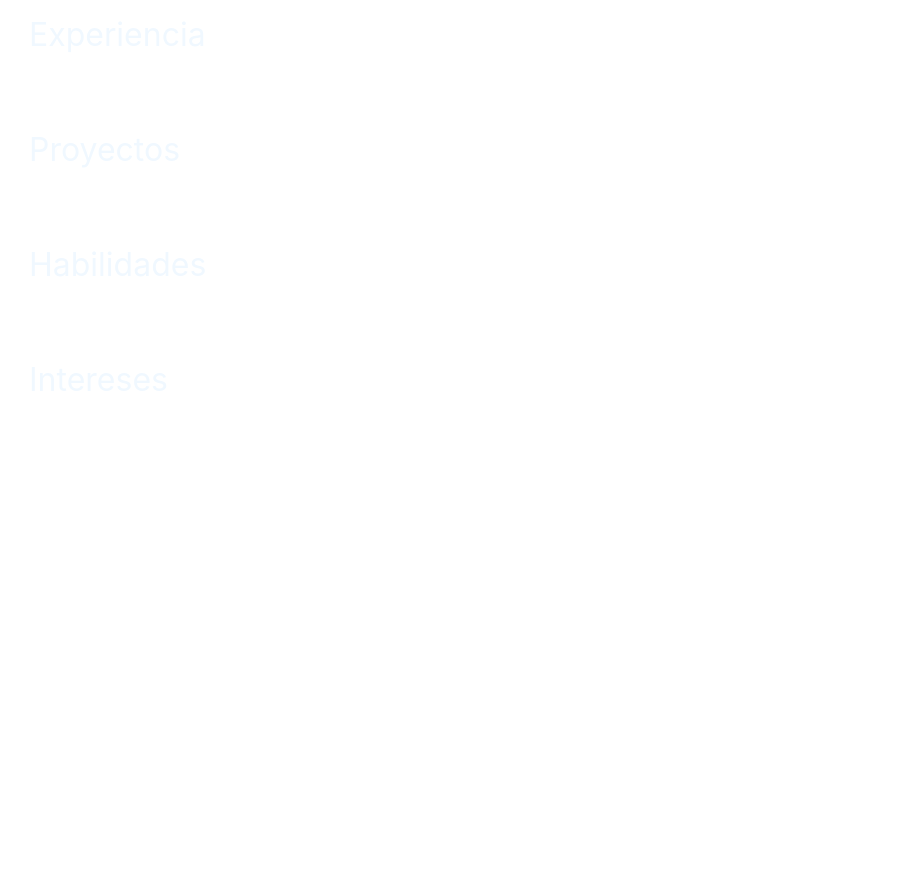
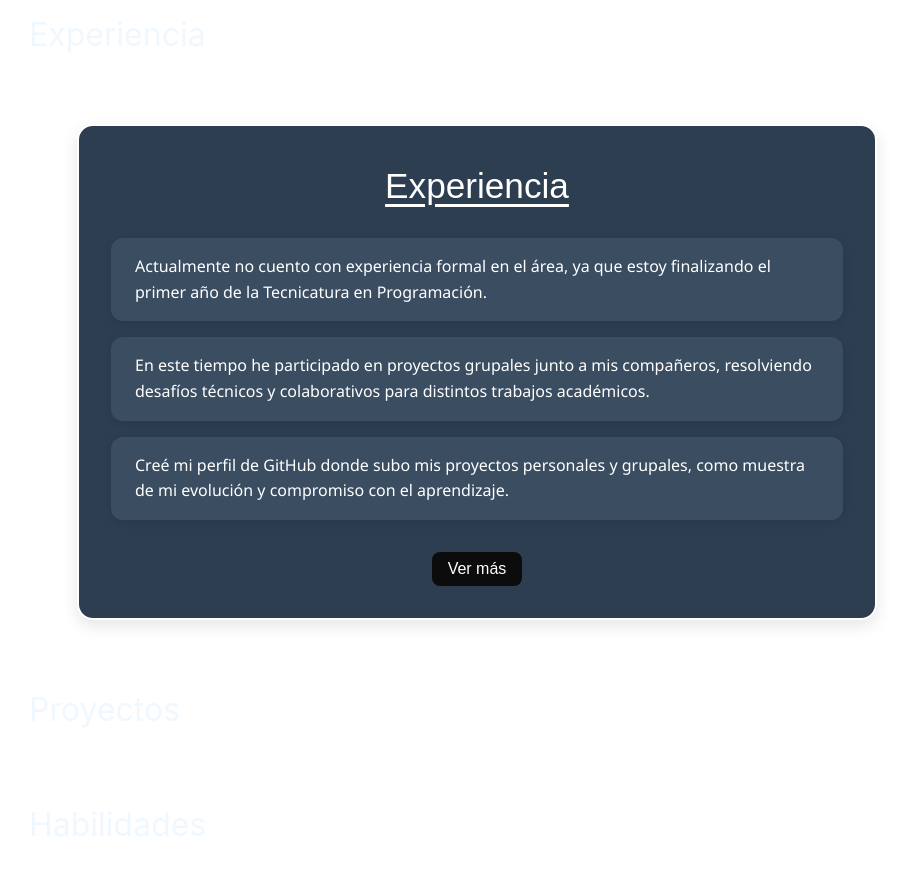
Before and after one commit to OskyMendez/Portafolio-Vuejs, a Vue app: page / in a window 1280 px wide. Shown: the part 1600-2474 px from the top of the page, without its empty margins (163-1069 px from the left). Before the commit the page ends 2069 px from the top, so only its background shows below. Built offline with nearby package versions, Linux system fonts and the light colour scheme.

Commit message:
Creo la seccion expetiencia y la subo al portafolio vuejs

```diff
--- a/src/App.vue
+++ b/src/App.vue
@@ -1,8 +1,8 @@
 <script setup>
 import NavBar from './components/NavBar.vue';
 import DatosPersonales from './components/DatosPersonales.vue';
-import Educacion from './components/Educacion.vue';
-
+import Educacion from './components/EducacionComponente.vue';
+import ExperienciaComponente from './components/ExperienciaComponente.vue';
 </script>
 
 <template>
@@ -21,6 +21,7 @@ import Educacion from './components/Educacion.vue';
     <section id="educacion"><h2>Educacion - Cursos </h2></section>
     <Educacion />
     <section id="experiencia"><h2>Experiencia</h2></section>
+    <ExperienciaComponente />
     <section id="proyectos"><h2>Proyectos </h2></section>
     <section id="habilidades"><h2>Habilidades</h2></section>
     <section id="intereses"><h2>Intereses</h2></section>
@@ -30,9 +31,8 @@ import Educacion from './components/Educacion.vue';
 </template>
 
 <style scoped>
-educacion.{
-  color: blanchedalmond;
-}
+
+
 
 
 </style>
--- /dev/null
+++ b/src/components/ExperienciaComponente.vue
@@ -0,0 +1,120 @@
+<script setup>
+import { ref } from 'vue'
+
+const mostrarExtra = ref(false)
+</script>
+
+<template>
+  <section>
+    <h2>Experiencia</h2>
+
+    <div class="parrafo-box">
+      <p>Actualmente no cuento con experiencia formal en el área, ya que estoy finalizando el primer año de la Tecnicatura en Programación.</p>
+    </div>
+
+    <div class="parrafo-box">
+      <p>En este tiempo he participado en proyectos grupales junto a mis compañeros, resolviendo desafíos técnicos y colaborativos para distintos trabajos académicos.</p>
+    </div>
+
+    <div class="parrafo-box">
+      <p>Creé mi perfil de GitHub donde subo mis proyectos personales y grupales, como muestra de mi evolución y compromiso con el aprendizaje.</p>
+    </div>
+
+
+
+    <button @click="mostrarExtra = !mostrarExtra">
+      {{ mostrarExtra ? 'Ocultar detalle' : 'Ver más' }}
+
+    </button>
+
+
+    <div v-if="mostrarExtra" class="parrafo-box">
+      <img src="/github.png" alt="GitHub" />
+      <a href="https://github.com/OskyMendez" target="_blank">Enlace a mi GitHub</a>
+    </div>
+  </section>
+</template>
+<style scoped>
+section {
+  background-color: #2c3e50; /* Azul oscuro */
+  border: 2px solid #ffffff;
+  border-radius: 16px;
+  padding: 2rem;
+  max-width: 800px;
+  margin: 2rem auto;
+  box-shadow: 0 6px 16px rgba(0, 0, 0, 0.1);
+  color: #ffffff;
+  font-family: 'Segoe UI', sans-serif;
+  text-align: center;
+}
+
+/* Título con subrayado y fuente especial */
+h2 {
+  font-size: 2.2rem;
+  margin-bottom: 1.5rem;
+  color: #ffffff;
+  font-family: 'Montserrat', sans-serif;
+  text-decoration: underline;
+  text-underline-offset: 6px;
+}
+
+/* Contenedor para cada párrafo */
+.parrafo-box {
+  background-color: #3b4d61; /* Azul más claro para destacar */
+  border-radius: 12px;
+  padding: 1rem 1.5rem;
+  margin-bottom: 1rem;
+  box-shadow: 0 2px 8px rgba(0, 0, 0, 0.1);
+  text-align: left;
+}
+
+/* Texto dentro del box */
+.parrafo-box p {
+  font-size: 1rem;
+  line-height: 1.6;
+  margin: 0;
+  color: #ffffff;
+}
+
+/* Enlace GitHub */
+a {
+  color: #0c0c0c;
+  font-weight: bold;
+  text-decoration: underline;
+}
+
+a:hover {
+  color: #e0e0e0;
+}
+
+/* Ícono GitHub */
+img {
+  width: 24px;
+  height: 24px;
+  vertical-align: middle;
+}
+
+/* Contenedor del enlace */
+div {
+  justify-content: center;
+  margin-top: 1rem;
+  display: flex;
+  align-items: center;
+  gap: 0.5rem;
+}
+
+button {
+  margin-top: 1rem;
+  padding: 0.5rem 1rem;
+  font-size: 1rem;
+  background-color: #0c0c0c;
+  color: white;
+  border: none;
+  border-radius: 8px;
+  cursor: pointer;
+}
+
+button:hover {
+  background-color: #3b4d61;
+}
+</style>
```
Also changed, not shown: src/components/EducacionComponente.vue (renamed from src/components/Educacion.vue).
